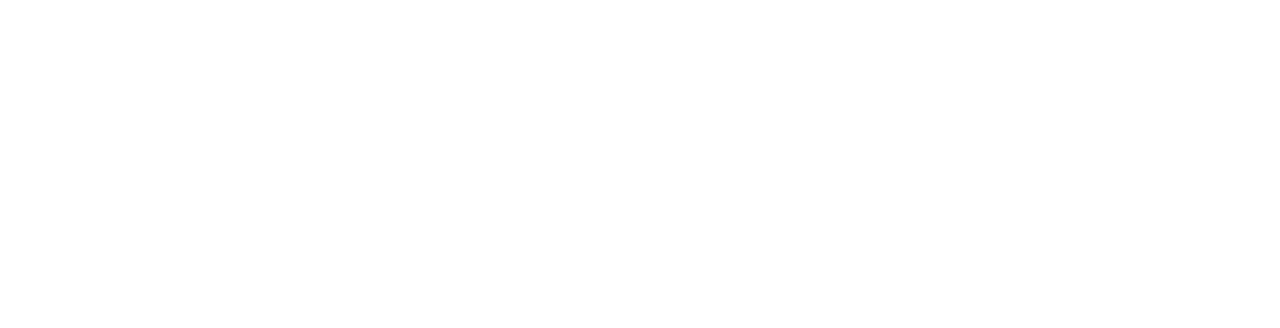
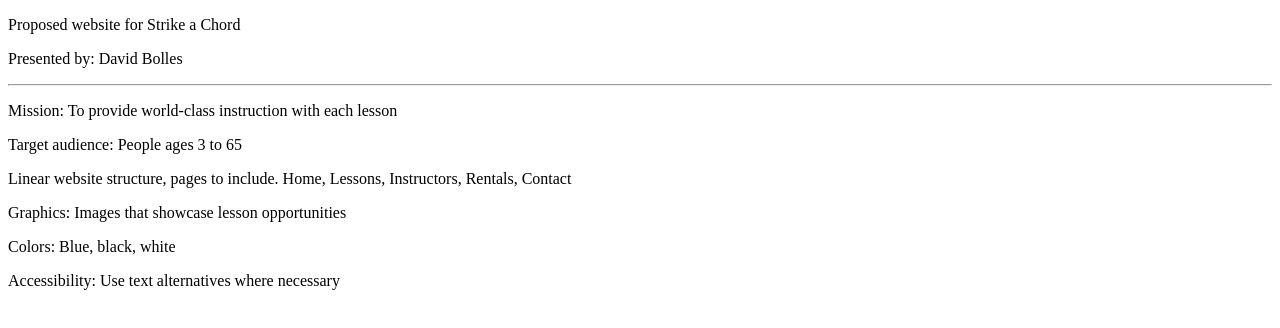
Before and after one commit to 144Sp23/ch1lab1-dbolles01, a plain HTML site: page plan.html in a window 1280 px wide. Drawn offline with Linux system fonts and the light colour scheme.

Commit message:
Finished Lab One

```diff
--- a/plan.html
+++ b/plan.html
@@ -1,9 +1,27 @@
 <!DOCTYPE html>
+<html lang="en">
 <head>
 <title>Pacific Trails Resort</title>
 <meta charset="utf-8">
 </head>
 <body>
+    <p>Proposed website for Strike a Chord</p>
+    <p>Presented by: David Bolles</p>
+    <hr>
+
+
+    <p>Mission: To provide world-class instruction with each lesson</p>
+
+    <p>Target audience: People ages 3 to 65</p>
+
+    <p>Linear website structure, pages to include. Home, Lessons, Instructors,
+    Rentals, Contact</p>
+
+    <p>Graphics: Images that showcase lesson opportunities</p>
+
+    <p>Colors: Blue, black, white</p>
+
+    <p>Accessibility: Use text alternatives where necessary</p>
 
 </body>
 </html>
```
